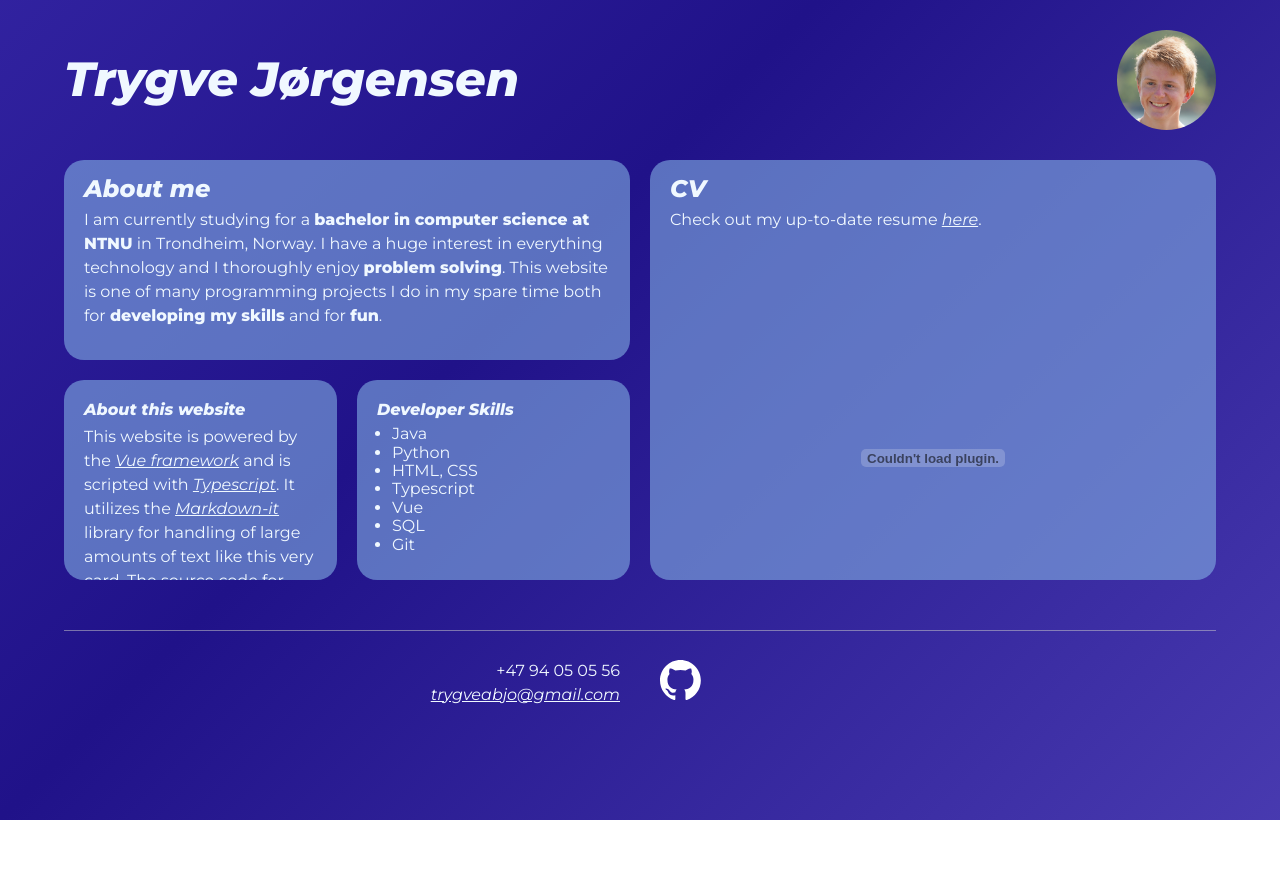
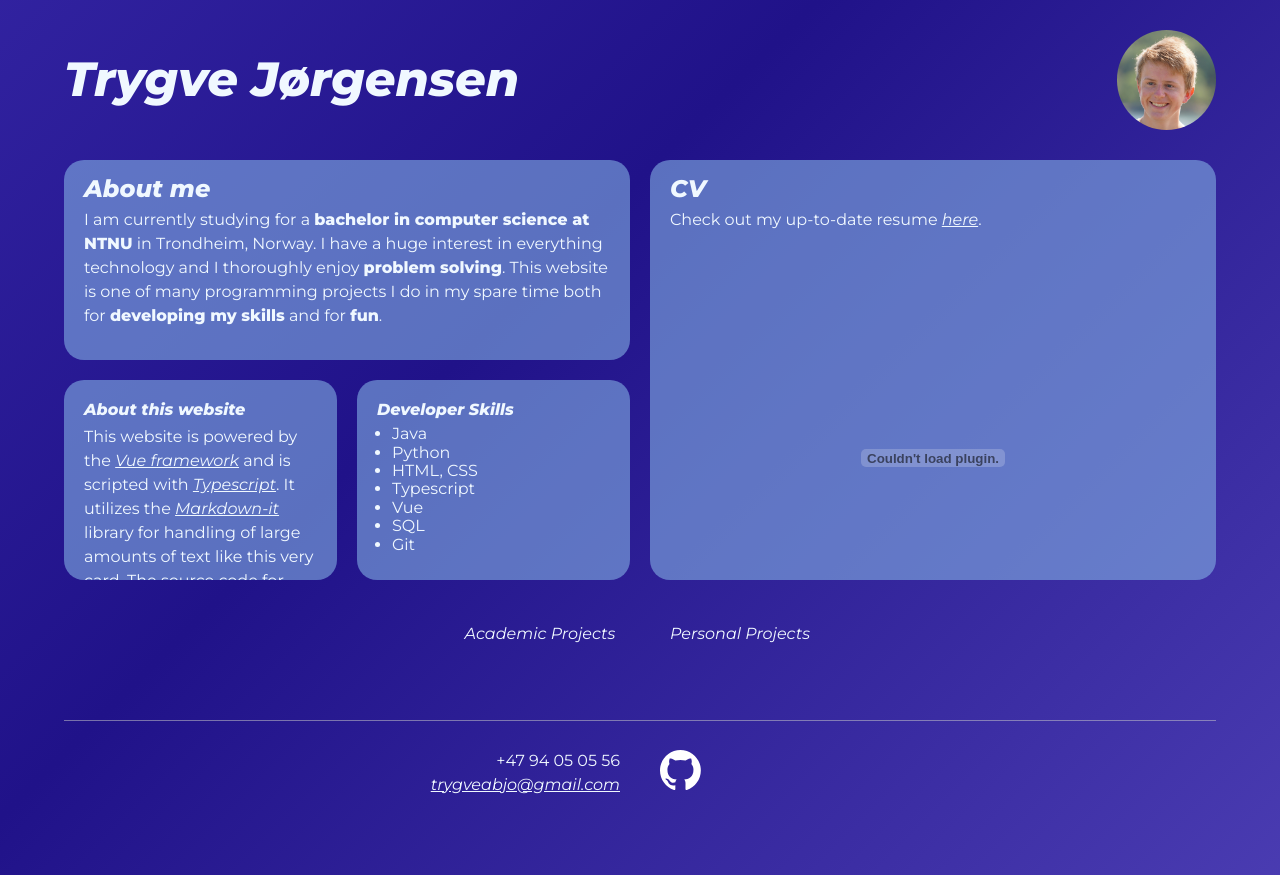
Before and after one commit to troytyggis55/personal-website, a Vue app: page / in a window 1280 px wide. Before the commit the page ends 820 px from the top, so only its background shows below. Built offline with nearby package versions, Linux system fonts and the light colour scheme.

Commit message:
Finished navbar for different info

```diff
--- a/src/App.vue
+++ b/src/App.vue
@@ -23,6 +23,7 @@
     </CardTemplate>
   </div>
 
+  <InformationNavBar/>
 
   <CustomFooter/>
 </template>
@@ -34,6 +35,7 @@ import DynamicTitle from "@/components/DynamicTitle.vue";
 import CardTemplate from "@/components/CardTemplate.vue";
 import CustomFooter from "@/components/CustomFooter.vue";
 import MarkdownRenderer from "@/components/MarkdownRenderer.vue";
+import InformationNavBar from "@/components/InformationNavBar.vue";
 
 defineComponent({
   name: 'App',
--- /dev/null
+++ b/src/components/InformationNavBar.vue
@@ -0,0 +1,82 @@
+<template>
+  <nav>
+    <ul class="menu">
+      <li><a href="#aboutme">Academic Projects</a></li>
+      <li><a href="#cv">Personal Projects</a></li>
+    </ul>
+  </nav>
+</template>
+
+<script setup lang="ts">
+</script>
+
+<style scoped>
+/* Heavily copied from https://github.com/frontend-joe/css-navbars/blob/main/navbar-15/styles.css */
+
+ul {
+  margin: 0;
+  padding: 0;
+  list-style: none;
+}
+
+nav {
+  width: 100%;
+  padding-top: 20px;
+}
+
+a {
+  cursor: pointer;
+}
+
+.menu {
+  margin: 0;
+  padding: 0;
+  display: flex;
+  justify-content: center;
+  align-items: stretch;
+  height: 70px;
+  gap: 20px;
+}
+
+.menu li {
+  display: inline-block;
+  width: 180px;
+  transition: all 0.3s ease-in-out;
+}
+
+.menu > li:hover > a {
+  color: #3e95ff;
+}
+
+.menu > li:hover > a::before {
+  visibility: visible;
+  scale: 1 1;
+}
+
+.menu > li a {
+  color: aliceblue;
+  display: flex;
+  align-items: center;
+  justify-content: center;
+  text-align: center;
+  padding: 0 7px;
+  text-decoration: none;
+  position: relative;
+  height: 100%;
+
+  transition: all 0.4s ease-in-out
+}
+
+.menu > li > a::before {
+  content: "";
+  position: absolute;
+  width: 100%;
+  height: 3px;
+  bottom: 3px;
+  left: 0px;
+  background-color: #3e95ff;
+  transition: all 0.4s ease-in-out;
+  scale: 0 0;
+  visibility: hidden;
+}
+</style>
```
